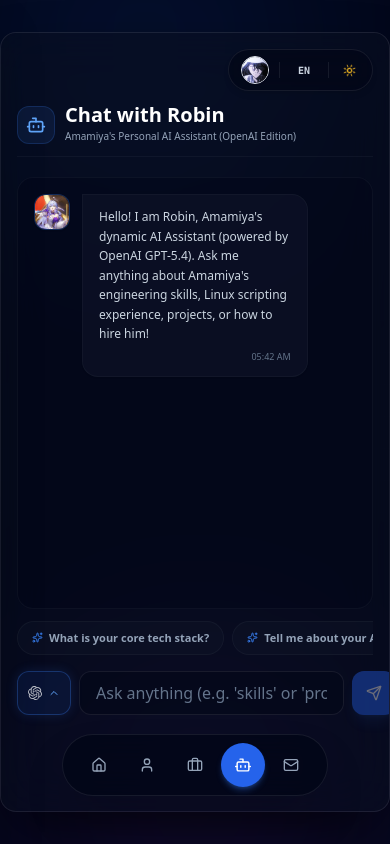
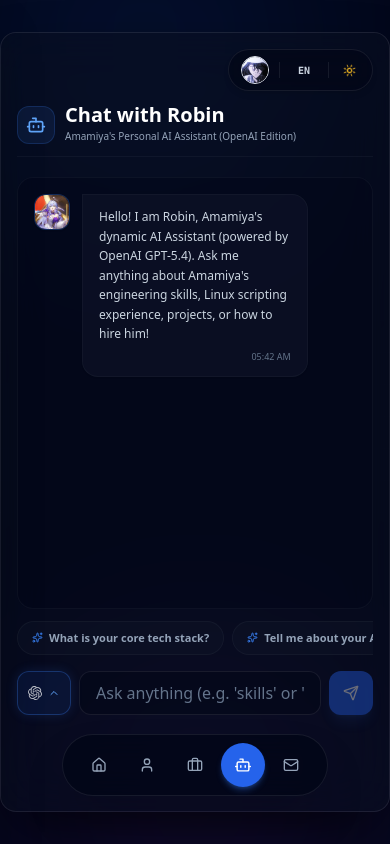
Before and after one commit to Amamiyakun02/Amamiyakun02.github.io, a React (Vite) app: page /assistant in a window 390 px wide. Built offline with nearby package versions, Linux system fonts and the light colour scheme.

Commit message:
fix: add min-w-0 to flex input to allow responsive shrinking and prevent horizontal layout stretching

```diff
--- a/src/pages/Assistant.tsx
+++ b/src/pages/Assistant.tsx
@@ -671,7 +671,7 @@
             value={inputText}
             onChange={e => setInputText(e.target.value)}
             placeholder={language === "en" ? "Ask anything (e.g. 'skills' or 'projects')..." : "Tanyakan apa saja (misal: 'keahlian' atau 'proyek')..."}
-            className="flex-1 input-glass h-11"
+            className="flex-1 min-w-0 input-glass h-11"
           />
           <button
             type="submit"
```
